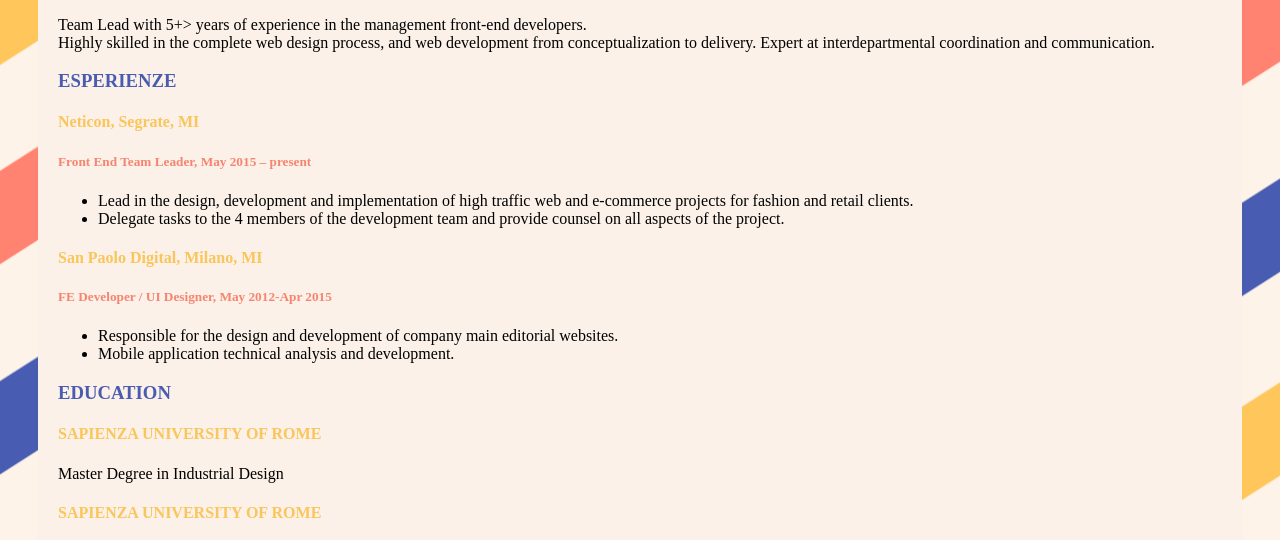
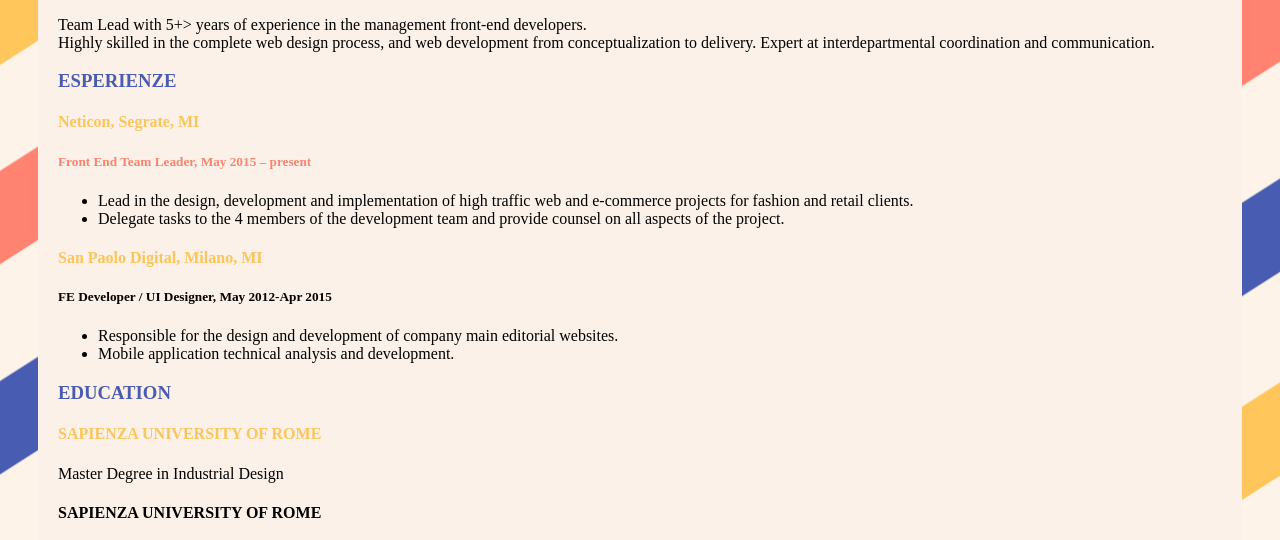
Before and after one commit to graziafrascarelli/labhtml-2020, a plain HTML site: page gentian.polovina/index.html in a window 1280 px wide. Shown: the part 192-732 px from the top of the page. Drawn offline with Linux system fonts and the light colour scheme.

Commit message:
Update index.html
merge

```diff
--- a/gentian.polovina/index.html
+++ b/gentian.polovina/index.html
@@ -1,20 +1,17 @@
 <!DOCTYPE html>
-<html lang="en">
+<html lang="it-IT">
 
 <head>
     <meta charset="UTF-8">
     <meta name="viewport" content="width=device-width, initial-scale=1.0">
     <title>CV di Gentian Polovina - FE Team Leader</title>
-    <!-- MODALITA 1: css -->
     <link rel="stylesheet" href="css/style.css">
 </head>
 
 <body>
     <main>
         <header id="header" class="header">
-            <!-- Header -->
             <hgroup>
-                <!-- MODALITA' 2 -->
                 <h1 class="title">Gentian Polovina</h1>
                 <h2 class="text-uppercase">FE Team Lead</h2>
             </hgroup>
@@ -45,7 +42,7 @@
             </ul>
 
             <h4 class="color-yellow">San Paolo Digital, Milano, MI</h4>
-            <h5 class="color-orange">FE Developer / UI Designer, May 2012-Apr 2015</h5>
+            <h5 class="color-orang">FE Developer / UI Designer, May 2012-Apr 2015</h5>
             <ul>
                 <li>Responsible for the design and development of company main editorial websites.</li>
                 <li>Mobile application technical analysis and development.</li>
@@ -59,7 +56,7 @@
             <h4 class="text-uppercase color-yellow">Sapienza University of Rome</h4>
             <p>Master Degree in Industrial Design</p>
 
-            <h4 class="text-uppercase color-yellow">Sapienza University of Rome</h4>
+            <h4 class="text-uppercase color-">Sapienza University of Rome</h4>
             <p>Degree in Graphic and Visual Design</p>
         </section>
 
```
